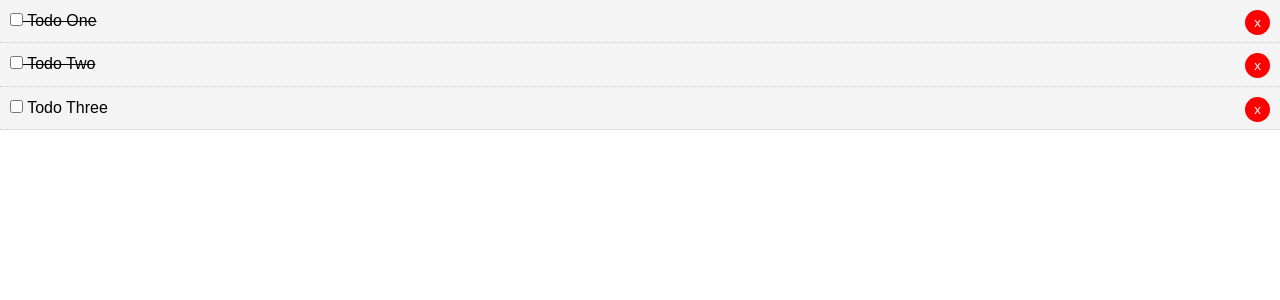
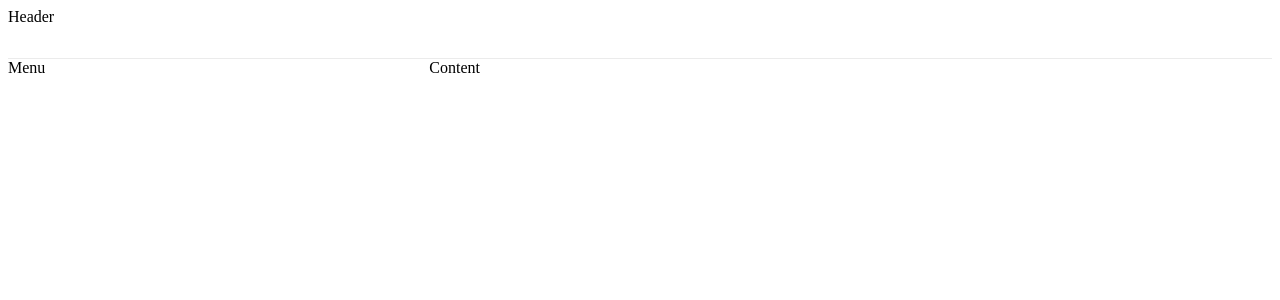
Before and after one commit to JunHoPark93/vue-sample, a Vue app: page / in a window 1280 px wide. Shown: the top 300 px of the page. Built offline with nearby package versions, Linux system fonts and the light colour scheme.

Commit message:
component 구성해보기

```diff
--- a/public/index.html
+++ b/public/index.html
@@ -12,6 +12,7 @@
       <strong>We're sorry but vue_crash_todolist doesn't work properly without JavaScript enabled. Please enable it to continue.</strong>
     </noscript>
     <div id="app"></div>
+    <div id="app5"></div>
     <!-- built files will be auto injected -->
   </body>
 </html>
--- a/src/App.vue
+++ b/src/App.vue
@@ -1,55 +1,34 @@
 <template>
-  <div id="app">
-    <Todos v-bind:todos="todos" v-on:del-todo="deleteTodo"/>
+  <div>
+    <Header/>
+    <div class="wrap">
+      <Menu/>
+      <Content/>
+    </div>
   </div>
 </template>
 
 <script>
-import Todos from './components/Todos';
+import Content from "./components/Content";
+import Menu from "./components/Menu";
+import Header from "./components/Header";
 
 export default {
-  name: 'app',
+  name: "app",
   components: {
-    Todos
-  },
-  data() {
-    return {
-      todos: [
-        {
-          id: 1,
-          title: "Todo One",
-          completed: true
-        },
-        {
-          id: 2,
-          title: "Todo Two",
-          completed: true
-        },
-        {
-          id: 3,
-          title: "Todo Three",
-          completed: false
-        }
-      ]
-    }
-  },
-  methods: {
-    deleteTodo(id) {
-      this.todos = this.todos.filter(todo => todo.id !== id);
-    }
+    Content,
+    Menu,
+    Header
   }
-}
+};
 </script>
 
 <style>
-  * {
-    box-sizing: border-box;
-    margin: 0;
-    padding: 0;
+  h1 {
+    color: #03a9f4;
   }
 
-  body {
-    font-family: Arial, Helvetica, sans-serif;
-    line-height: 1.4;
+  .wrap {
+    display: flex
   }
 </style>
--- /dev/null
+++ b/src/components/Content.vue
@@ -0,0 +1,13 @@
+<template>
+    <div> Content </div>
+</template>
+
+<script>
+export default {};
+</script>
+
+<style scoped>
+    div {
+        flex: 2;
+    }
+</style>
--- /dev/null
+++ b/src/components/Header.vue
@@ -0,0 +1,15 @@
+<template>
+    <div> Header </div>
+</template>
+
+<script>
+export default {};
+</script>
+
+<style scoped>
+    div {
+    position: sticky;
+    height: 50px;
+    border-bottom: 1px solid #ebebeb;
+    }
+</style>
--- /dev/null
+++ b/src/components/Menu.vue
@@ -0,0 +1,13 @@
+<template>
+    <div> Menu </div>
+</template>
+
+<script>
+export default {};
+</script>
+
+<style scoped>
+    div {
+        flex: 1;
+    }
+</style>
```
